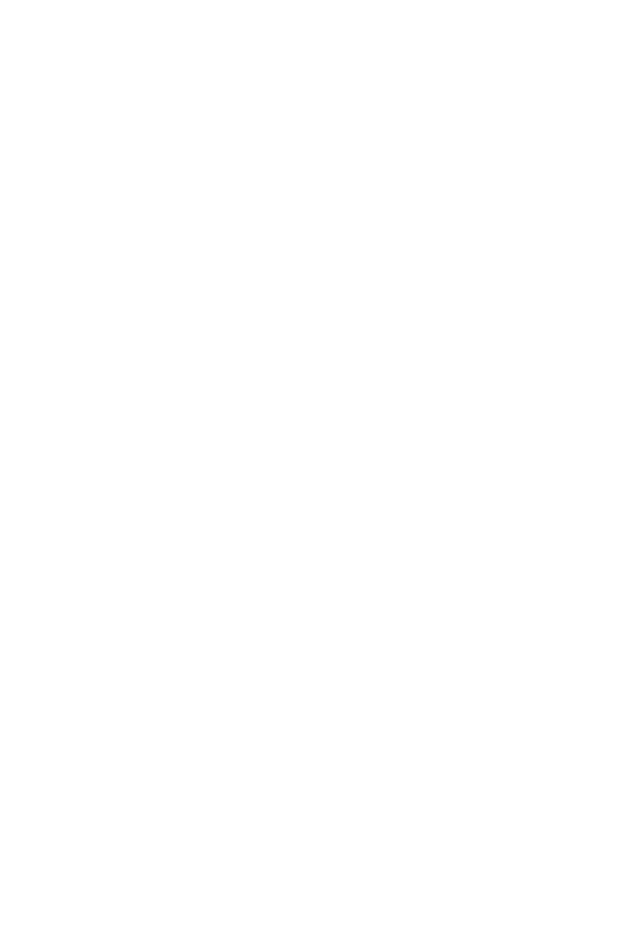
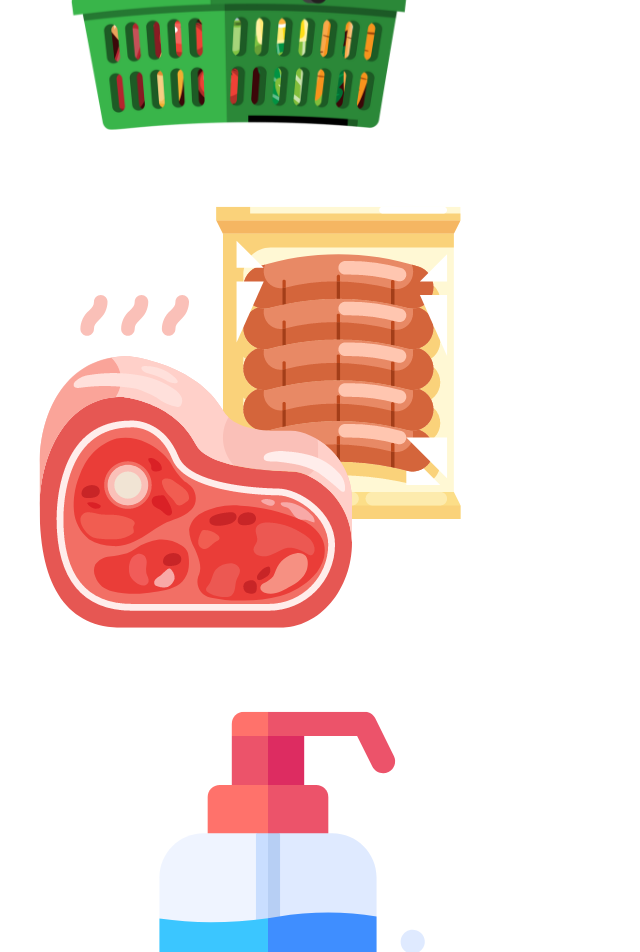
Before and after one commit to allenlopes/AaplaKirana, a React (Create React App) app: page /product/1 in a window 1280 px wide. Shown: the part 1540-2492 px from the top of the page, without its empty margins (0-640 px from the left). Before the commit the page ends 800 px from the top, so only its background shows below. Built offline with nearby package versions, Linux system fonts and the light colour scheme.

Commit message:
In src/pages/Product/ProductPage.js file modified

```diff
--- a/src/pages/Product/ProductPage.js
+++ b/src/pages/Product/ProductPage.js
@@ -107,9 +107,26 @@
         </Link>
 
         <div className="c11">
-          <div className="imgset"></div>
-          <div className="imgbig"></div>
+          <div className="imgset">
+            {
+              imageset && imageset?.map((item, index) =>  // this means imageset is not null and imageset has some values then i will map it 1 by 1
+              {
+                return (
+                  // suppose we have 3 images in imageset then it will be returned here.
+                  <div className="imgsmall">
+                    <img src={item.image} alt="" />
+                  </div>
+                );
+              })
+            }
+          </div>
+          {/* Our active image will be shown in the div with classname "imgbig" */}
+          <div className="imgbig">
+            <img src={activeimg.image} alt="" />
+          </div>
+
         </div>
+
 
         <div className="c12">
           <h1 className="head1">{productdata.ProductName}</h1>
```
